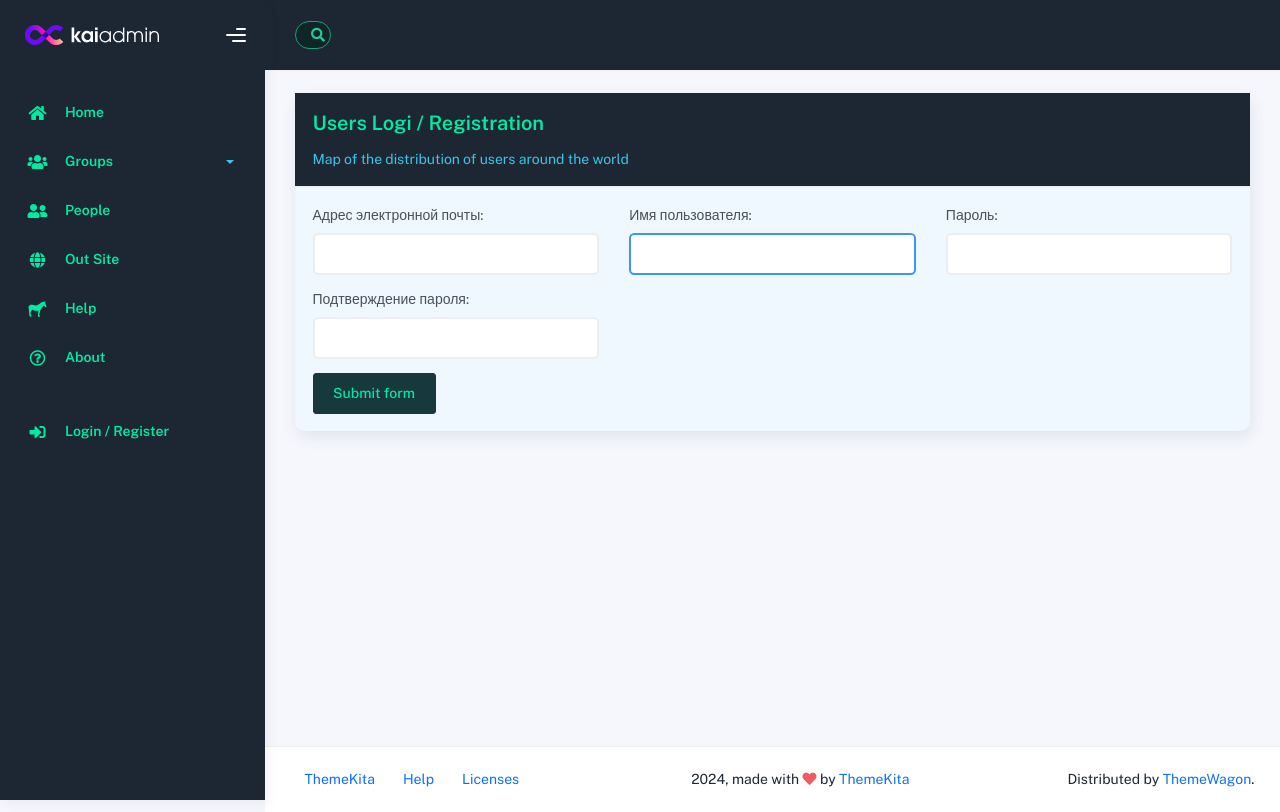
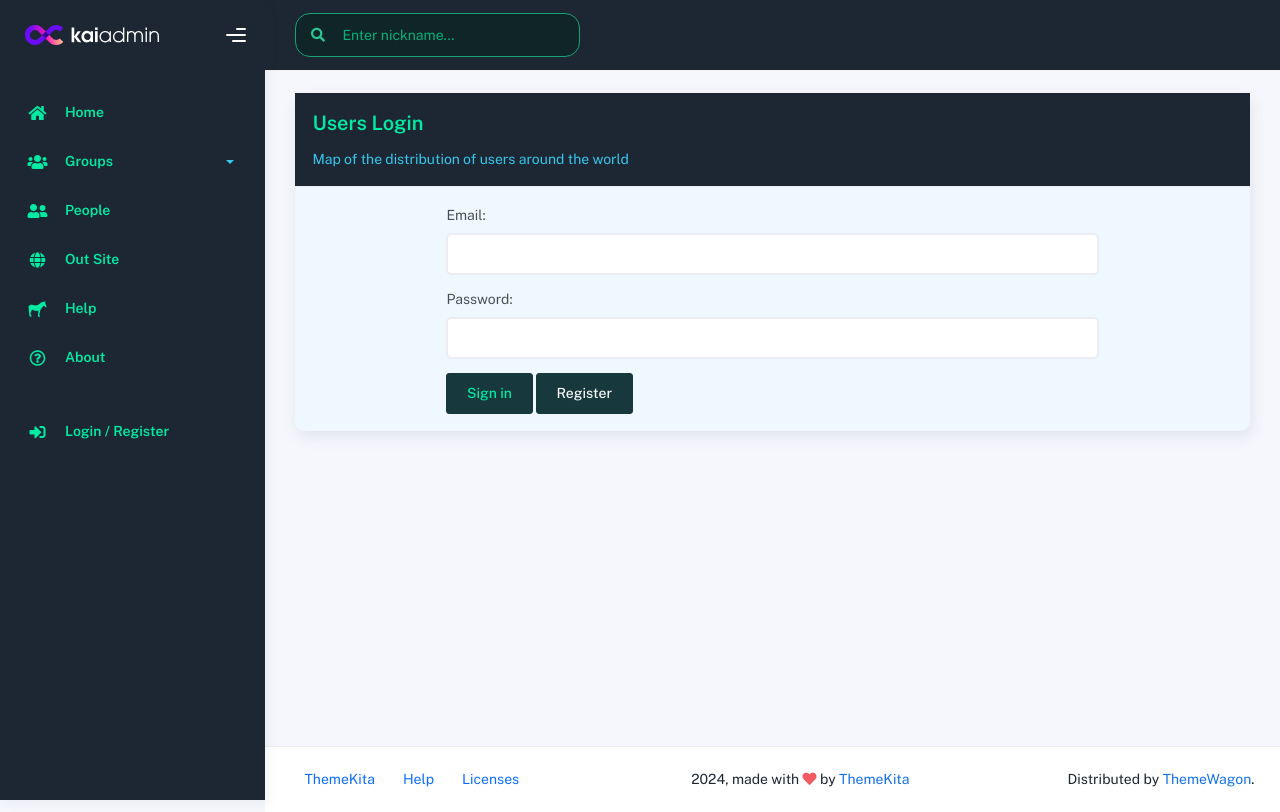
Before and after one commit to TolyanL/school21-case, a Django app: page /users/login/ in a window 1280 px wide. Run offline with Django 5.2, Linux system fonts and the light colour scheme; some libraries are stand-ins or nearby versions.

Commit message:
add login/logout/register

```diff
--- a/school21_case/templates/includes/sidebar.html
+++ b/school21_case/templates/includes/sidebar.html
@@ -94,12 +94,21 @@
           </a>
         </li>
 
+        {% if request.user.is_authenticated %}
+        <li class="nav-item register">
+          <a href="{% url "sign_up" %}">
+            <i class="fas fa-user"></i>
+            <p>My profile</p>
+          </a>
+        </li>
+        {% else %}
         <li class="nav-item register">
           <a href="{% url "sign_up" %}">
             <i class="fas fa-sign-in-alt"></i>
             <p>Login / Register</p>
           </a>
         </li>
+        {% endif %}
 
       </ul>
     </div>
--- /dev/null
+++ b/school21_case/templates/users/login.html
@@ -0,0 +1,72 @@
+{% extends "base.html" %}
+{% load static %}
+{% load add_class %}
+
+{% block title %}Login / Registration{% endblock %}
+{% block description %}Home description{%endblock %}
+
+{% block content %}
+
+<div class="row">
+  <div class="col-md-12">
+    <div class="card card-round" style="background-color: aliceblue;">
+      <div class="card-header">
+        <div class="card-head-row card-tools-still-right">
+          <h4 class="card-title">Users Login</h4>
+        </div>
+        <p class="card-category">
+          Map of the distribution of users around the world
+        </p>
+      </div>
+
+      {% if request.user.is_authenticated %}
+      <div class="card-body d-grid gap-3 justify-content-center">
+        <div class="col">
+          <h1>You already logged as {{ request.user.profile.nickname }}</h1>
+          <h2>Logout?</h2>
+        </div>
+
+        <div class="col">
+          <button class="btn btn-primary">
+            <a href="{% url 'logout' %}" style="color: whitesmoke;">Yes</a>
+          </button>
+        </div>
+
+        <div class="col">
+          <button class="btn btn-primary">
+            <a href="{% url 'home' %}" style="color: whitesmoke;">Back me to home</a>
+          </button>
+        </div>
+      </div>
+
+      {% else %}
+
+      <div class="card-body d-flex justify-content-center">
+          <form class="row g-3" method="POST">
+            {% csrf_token %}
+            {% for field in login_form %}
+              <div class="row-md-4">
+                <div class="form-label">{{ field.label_tag }}</div>
+                {{ field|add_class:"form-control" }}
+              </div>
+            {% endfor %}
+
+            {% if reg_form.errors %}
+              {{ reg_form.errors }}
+            {% endif %}
+
+            <div class="col-12">
+              <button class="btn btn-primary" type="submit" value="Login">Sign in</button>
+              <button class="btn btn-primary"><a href="{% url 'register' %}" style="color: whitesmoke;">Register</a></button>
+            </div>
+
+          </form>
+
+        </div>
+      {% endif %}
+
+    </div>
+  </div>
+</div>
+
+{% endblock %}
--- a/school21_case/templates/register.html
+++ b/school21_case/templates/users/register.html
@@ -12,18 +12,41 @@
     <div class="card card-round" style="background-color: aliceblue;">
       <div class="card-header">
         <div class="card-head-row card-tools-still-right">
-          <h4 class="card-title">Users Logi / Registration</h4>
+          <h4 class="card-title">Users Registration</h4>
         </div>
         <p class="card-category">
           Map of the distribution of users around the world
         </p>
       </div>
-      <div class="card-body">
+
+      {% if request.user.is_authenticated %}
+      <div class="card-body d-grid gap-3 justify-content-center">
+        <div class="col">
+          <h1>You already logged as {{ request.user.profile.nickname }}</h1>
+          <h2>Logout?</h2>
+        </div>
+
+        <div class="col">
+          <button class="btn btn-primary">
+            <a href="{% url 'logout' %}" style="color: whitesmoke;">Yes</a>
+          </button>
+        </div>
+
+        <div class="col">
+          <button class="btn btn-primary">
+            <a href="{% url 'home' %}" style="color: whitesmoke;">Back me to home</a>
+          </button>
+        </div>
+      </div>
+
+      {% else %}
+
+      <div class="card-body d-flex justify-content-center">
 
         <form class="row g-3" method="POST">
           {% csrf_token %}
           {% for field in reg_form %}
-            <div class="col-md-4">
+            <div class="row-md-4">
               <div class="form-label">{{ field.label_tag }}</div>
               {{ field|add_class:"form-control" }}
             </div>
@@ -40,6 +63,8 @@
         </form>
 
       </div>
+
+      {% endif %}
     </div>
   </div>
 </div>
--- a/school21_case/users/forms.py
+++ b/school21_case/users/forms.py
@@ -1,5 +1,6 @@
 from django import forms
-from django.apps import apps
+
+# from django.apps import apps
 from django.contrib.auth.models import User
 from django.contrib.auth.forms import UserCreationForm
 
@@ -24,7 +25,7 @@ class ProfileSearchForm(forms.Form):
 
 
 class LoginForm(forms.Form):
-    email = forms.EmailField(label="Email")
+    email = forms.EmailField(label="Email", widget=forms.EmailInput)
     password = forms.CharField(label="Password", widget=forms.PasswordInput)
 
 
--- a/school21_case/users/urls.py
+++ b/school21_case/users/urls.py
@@ -1,5 +1,5 @@
 from django.urls import path
-from .views import profile, my_profile, edit_profile, search_profile, sign_up, register_profile
+from .views import profile, my_profile, edit_profile, search_profile, sign_up, register, user_logout
 
 urlpatterns = [
     path("profile/<str:username>", profile),
@@ -7,5 +7,6 @@ urlpatterns = [
     path("my-profile/", my_profile, name="my_profile"),
     path("my-profile/edit", edit_profile, name="profile_edit"),
     path("login/", sign_up, name="sign_up"),
-    path("register/", register_profile, name="register"),
+    path("logout/", user_logout, name="logout"),
+    path("register/", register, name="register"),
 ]
--- a/school21_case/users/views.py
+++ b/school21_case/users/views.py
@@ -1,5 +1,8 @@
 from django.shortcuts import render, redirect
 from django.http import HttpRequest
+
+from django.contrib import messages
+from django.contrib.auth import login, authenticate, logout
 from django.contrib.auth.models import User
 
 from .forms import ProfileSearchForm, LoginForm, RegistrationForm
@@ -14,6 +17,9 @@ def search_profile(request: HttpRequest):
 
     if request.method == "POST" and search_query.is_valid():
         search_query = search_query.cleaned_data
+
+        if not request.user.is_authenticated:
+            return redirect("sign_up")
 
         nickname = search_query.get("nickname")
         interests = search_query.get("interests")
@@ -38,25 +44,50 @@ def search_profile(request: HttpRequest):
 
 
 def sign_up(request: HttpRequest):
+    search_form = ProfileSearchForm()
+
+    if request.method == "POST":
+        form = LoginForm(request.POST)
+
+        if form.is_valid():
+            email = form.cleaned_data["email"]
+            password = form.cleaned_data["password"]
+
+            user_item = User.objects.get(email=email)
+
+            if user_item:
+                user = authenticate(request, username=user_item.username, password=password)
+                if user:
+                    login(request, user)
+                    return redirect("home")
+
+    return render(request, "users/login.html", {"login_form": LoginForm(), "search_form": search_form})
+
+
+def register(request: HttpRequest):
+    search_form = ProfileSearchForm()
+
     if request.method == "POST":
         form = RegistrationForm(request.POST)
         if not form.errors:
-            print(form.is_valid)
-            print(form.errors)
-            print(form.cleaned_data)
-            form.save()
-            return redirect("home")
-        print(form.is_valid)
-        print(form.errors)
-        print(form.cleaned_data)
-        return render(request, "register.html", {"reg_form": form})
+            exist_item = User.objects.filter(email=form.cleaned_data["email"]).first()
+
+            if not exist_item:
+                form.save()
+                return redirect("home")
+
+            form.add_error("email", "User with this email already exists")
+
+        return render(request, "users/register.html", {"reg_form": form, "search_form": search_form})
 
     form = RegistrationForm()
-    return render(request, "register.html", {"reg_form": form})
+    return render(request, "users/register.html", {"reg_form": form, "search_form": search_form})
 
 
-def register_profile(request: HttpRequest):
-    pass
+def user_logout(request: HttpRequest):
+    if request.user.is_authenticated:
+        logout(request)
+    return redirect("sign_up")
 
 
 def my_profile(request: HttpRequest, username: str):
```
